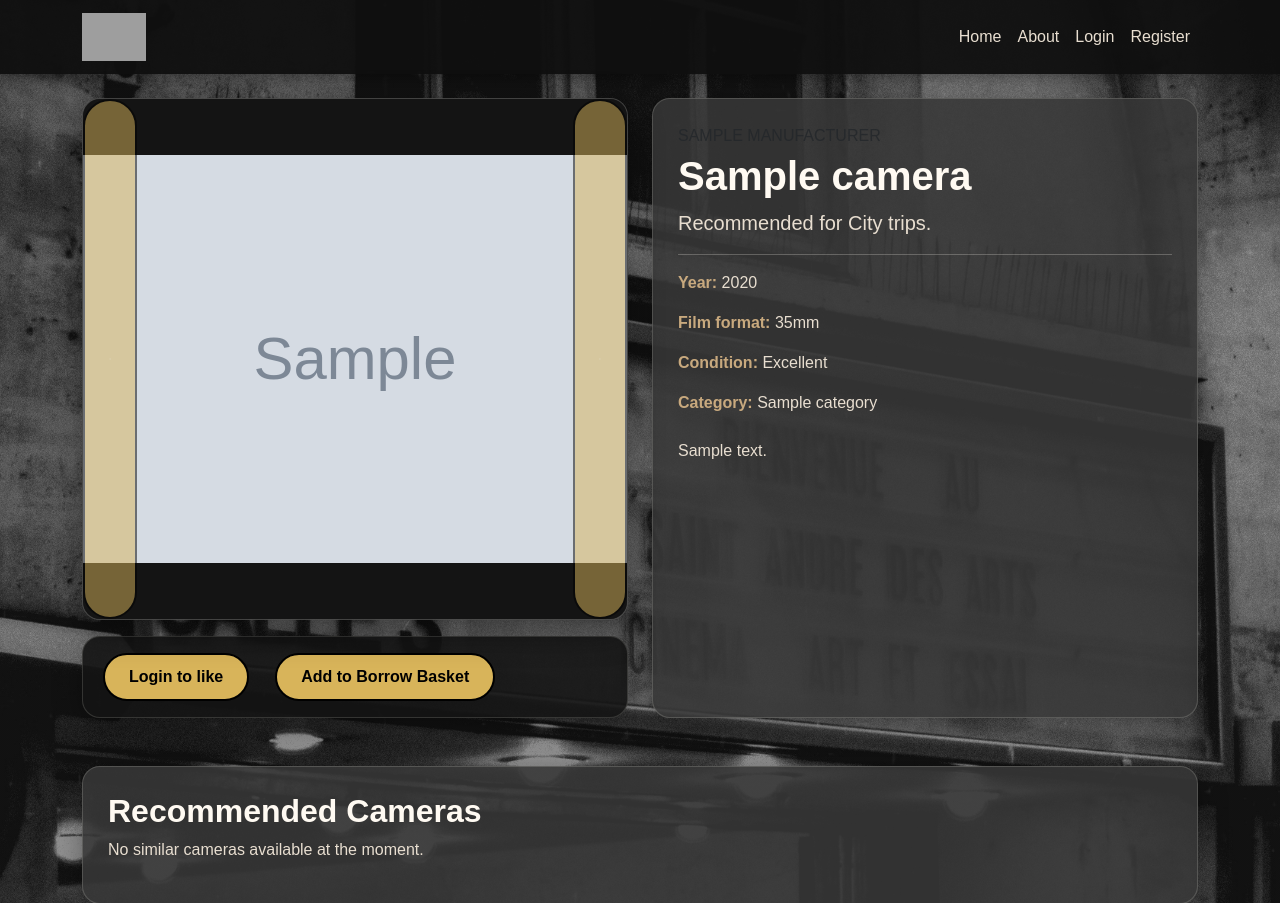
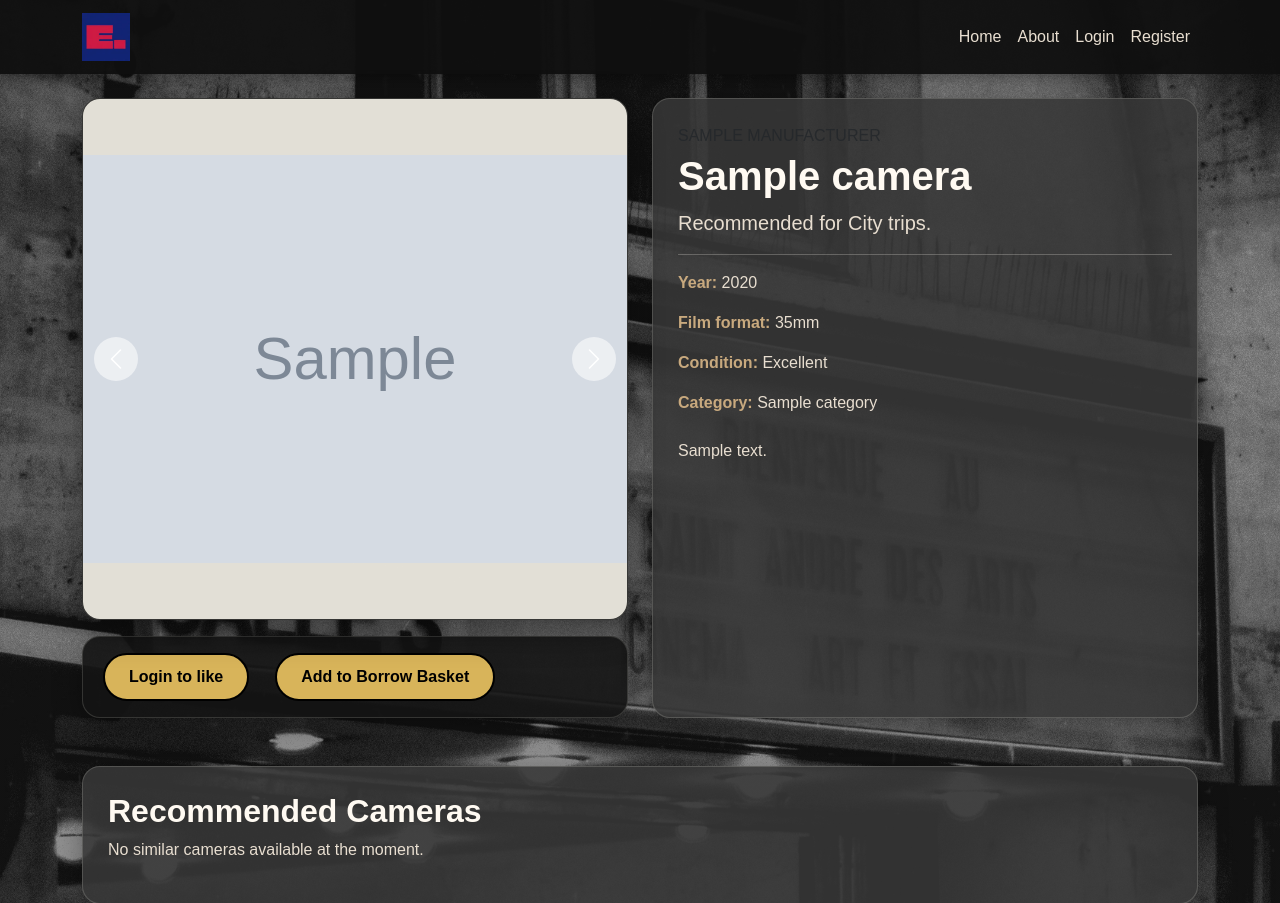
Before and after one commit to odysseas404/ITC4214---Final-Project, a Django app: page /camera/1/ in a window 1280 px wide. Shown: the top 903 px of the page. Run offline with Django 5.2, Linux system fonts and the light colour scheme; tables that the repository leaves empty hold one stand-in row (values such as "Sample post"); grey boxes marked "Sample" are stand-in pictures; grey boxes are pictures that could not be loaded.

Commit message:
Fixing site details for common css styling and aesthetics.

```diff
--- a/catalogue/static/catalogue/css/catalogue.css
+++ b/catalogue/static/catalogue/css/catalogue.css
@@ -189,3 +189,84 @@
     margin-top: 45px;
     margin-bottom: 30px;
 }
+
+/* Fix camera cards on category/filter pages */
+
+.camera-card {
+    background-color: rgba(55, 55, 55, 0.88);
+    border: 1px solid rgba(255, 250, 242, 0.16);
+    border-radius: 18px;
+    padding: 22px;
+    height: auto;
+}
+
+.camera-card-image {
+    width: 100%;
+    aspect-ratio: 1 / 1;
+    height: auto;
+    object-fit: contain;
+    object-position: center;
+    background-color: rgba(245, 241, 232, 0.92);
+    border-radius: 14px;
+    padding: 14px;
+    margin-bottom: 18px;
+}
+
+/* Fix Bootstrap carousel controls */
+
+.camera-carousel {
+    background-color: rgba(20, 20, 20, 0.95);
+    border-radius: 18px;
+    overflow: hidden;
+    border: 1px solid rgba(255, 250, 242, 0.14);
+    box-shadow: 0 10px 34px rgba(0, 0, 0, 0.45);
+}
+
+.camera-carousel-image {
+    width: 100%;
+    height: 520px;
+    object-fit: contain;
+    object-position: center;
+    background-color: rgba(245, 241, 232, 0.92);
+}
+
+/* Remove global button styling from carousel buttons */
+.camera-carousel .carousel-control-prev,
+.camera-carousel .carousel-control-next {
+    background: transparent !important;
+    border: none !important;
+    border-radius: 0 !important;
+    padding: 0 !important;
+    width: 12%;
+    opacity: 1;
+}
+
+/* No yellow hover effect */
+.camera-carousel .carousel-control-prev:hover,
+.camera-carousel .carousel-control-next:hover {
+    background: transparent !important;
+    border: none !important;
+}
+
+/* Make arrows visible */
+.camera-carousel .carousel-control-prev-icon,
+.camera-carousel .carousel-control-next-icon {
+    background-color: rgba(0, 0, 0, 0.55);
+    border-radius: 50%;
+    padding: 22px;
+    background-size: 55%;
+}
+
+/* Smaller product images inside camera cards */
+
+.camera-card-image {
+    width: 100%;
+    aspect-ratio: 1 / 1;
+    height: auto;
+    object-fit: contain;
+    object-position: center;
+    background-color: rgba(245, 241, 232, 0.92);
+    border-radius: 14px;
+    padding: 35px;
+    margin-bottom: 18px;
+}
--- a/catalogue/templates/catalogue/dashboard.html
+++ b/catalogue/templates/catalogue/dashboard.html
@@ -2,9 +2,7 @@
 
 {% block catalogue_content %}
 
-<h1>My Dashboard</h1>
-
-<h2>My Borrow Requests</h2>
+<h1>Borrow Requests</h1>
 
 {% if borrow_requests %}
 
--- a/catalogue/templates/catalogue/edit_profile.html
+++ b/catalogue/templates/catalogue/edit_profile.html
@@ -15,7 +15,7 @@
 </form>
 
 <p>
-    <a href="{% url 'catalogue:profile' %}">
+    <a href="{% url 'catalogue:profile' %}" class="btn">
         Back to profile
     </a>
 </p>
--- a/templates/navbar.html
+++ b/templates/navbar.html
@@ -2,7 +2,7 @@
     <div class="container">
 
         <a class="navbar-brand" href="{% url 'catalogue:home' %}">
-        <img src="/static/images/logo.webp" alt="Escapism logo" class="site-logo">
+        <img src="/static/images/logo - new.webp" alt="Escapism logo" class="site-logo">
         </a>
 
         <button
```
Also changed, not shown: catalogue/templates/catalogue/profile.html (+2 -8 lines).
